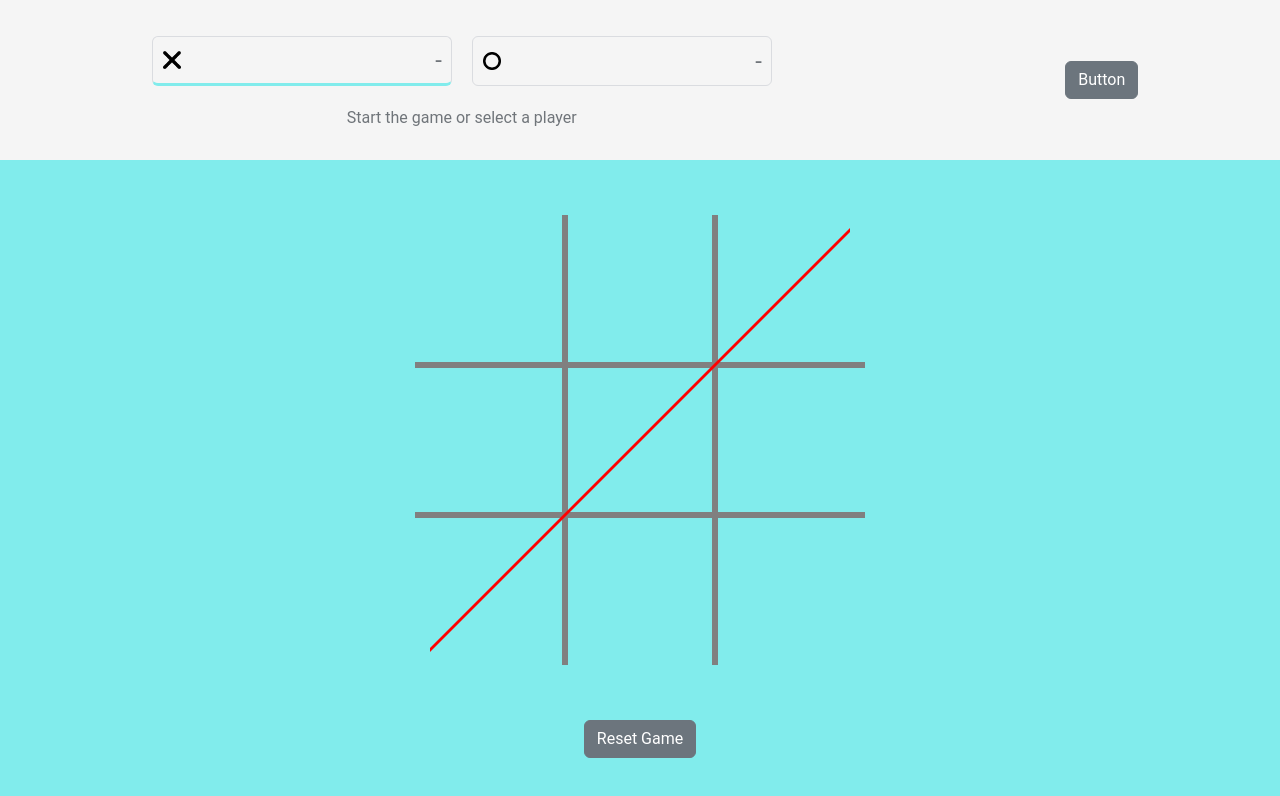
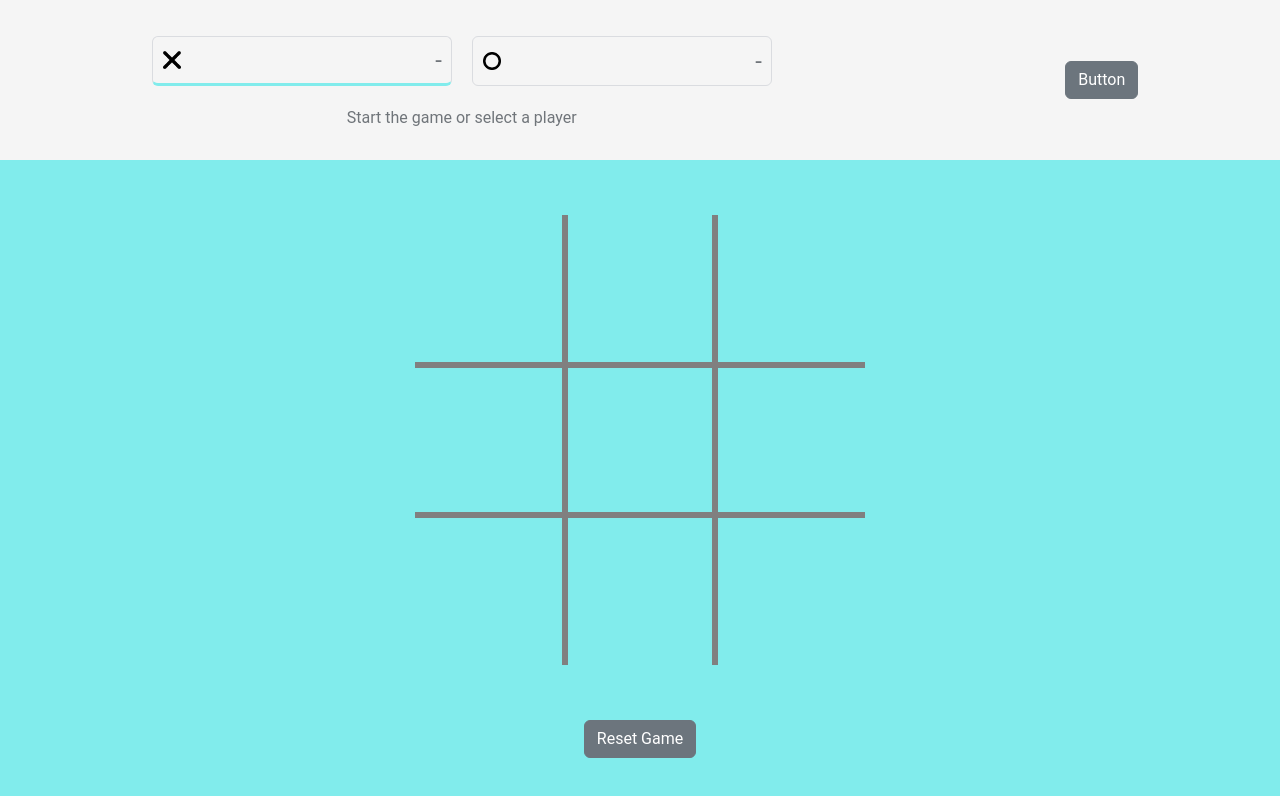
Before and after one commit to BucataruIoan1/TicTacToe, an Angular app: page / in a window 1280 px wide. Shown: the top 796 px of the page. Built offline with nearby package versions, Linux system fonts and the light colour scheme.

Commit message:
Add strike functionality

```diff
--- a/src/app/board/board.component.css
+++ b/src/app/board/board.component.css
@@ -112,7 +112,7 @@
     align-items: center;
 }
 
-.strike-container {
+.strike-container{
     position: absolute;
     top: 0;
     left: 0;
--- a/src/app/board/board.component.html
+++ b/src/app/board/board.component.html
@@ -19,8 +19,14 @@
             (click)="clickedBox(i)">
         </div>
         </div>
-        <div class="strike-container">
-            <div class="strike strike-diagonal-2"></div>
+        <div [ngClass]="isStrikeRow1 ? 'strike-container' : ''" [ngClass]="isStrikeRow2 ? 'strike-container' : ''"
+            [ngClass]="isStrikeRow3 ? 'strike-container' : ''" [ngClass]="isStrikeColumn1 ? 'strike-container' : ''"
+            [ngClass]="isStrikeColumn2 ? 'strike-container' : ''" [ngClass]="isStrikeColumn3 ? 'strike-container' : ''"
+            [ngClass]="isStrikeDiagonal1 ? 'strike-container' : ''" [ngClass]="isStrikeDiagonal2 ? 'strike-container' : ''">
+            <div [ngClass]="isStrikeRow1 ? 'strike strike-row-1' : isStrikeRow2 ? 'strike strike-row-2' : isStrikeRow3 ? 'strike strike-row-3' :
+                isStrikeColumn1 ? 'strike strike-column-1' : isStrikeColumn2 ? 'strike strike-column-2' : isStrikeColumn3 ? 'strike strike-column-3' :
+                isStrikeDiagonal1 ? 'strike strike-diagonal-1' : isStrikeDiagonal2 ? 'strike strike-diagonal-2' : ''">
+            </div>
         </div>
     </div>
 
--- a/src/app/board/board.component.ts
+++ b/src/app/board/board.component.ts
@@ -29,6 +29,14 @@ export class BoardComponent implements OnInit {
   ];
   isBoxDisabled: boolean[] = [false, false, false, false, false, false, false, false, false];
   isGameOver: boolean = false;
+  isStrikeRow1: boolean = false;
+  isStrikeRow2: boolean = false;
+  isStrikeRow3: boolean = false;
+  isStrikeColumn1: boolean = false;
+  isStrikeColumn2: boolean = false;
+  isStrikeColumn3: boolean = false;
+  isStrikeDiagonal1: boolean = false;
+  isStrikeDiagonal2: boolean = false;
 
   clickedBox(index: number) {
     if(!this.isGameOver) {
@@ -68,6 +76,32 @@ export class BoardComponent implements OnInit {
       ) {
         // X player wins
         console.log("X player wins");
+        if(this.isBoxXPress[box1] === this.isBoxXPress[0] && this.isBoxXPress[box1] === this.isBoxXPress[1] &&
+          this.isBoxXPress[box1] === this.isBoxXPress[2]) {
+            this.isStrikeRow1 = true;
+        } else if(this.isBoxXPress[box1] === this.isBoxXPress[3] && this.isBoxXPress[box1] === this.isBoxXPress[4] &&
+          this.isBoxXPress[box1] === this.isBoxXPress[5]) {
+            this.isStrikeRow2 = true;
+        } else if(this.isBoxXPress[box1] === this.isBoxXPress[6] && this.isBoxXPress[box1] === this.isBoxXPress[7] &&
+          this.isBoxXPress[box1] === this.isBoxXPress[8]) {
+            this.isStrikeRow3 = true;
+        } else if(this.isBoxXPress[box1] === this.isBoxXPress[0] && this.isBoxXPress[box1] === this.isBoxXPress[3] &&
+          this.isBoxXPress[box1] === this.isBoxXPress[6]) {
+            this.isStrikeColumn1 = true;
+        } else if(this.isBoxXPress[box1] === this.isBoxXPress[1] && this.isBoxXPress[box1] === this.isBoxXPress[4] &&
+          this.isBoxXPress[box1] === this.isBoxXPress[7]) {
+            this.isStrikeColumn2 = true;
+        } else if(this.isBoxXPress[box1] === this.isBoxXPress[2] && this.isBoxXPress[box1] === this.isBoxXPress[5] &&
+          this.isBoxXPress[box1] === this.isBoxXPress[8]) {
+            this.isStrikeColumn3 = true;
+        } else if(this.isBoxXPress[box1] === this.isBoxXPress[0] && this.isBoxXPress[box1] === this.isBoxXPress[4] &&
+          this.isBoxXPress[box1] === this.isBoxXPress[8]) {
+            this.isStrikeDiagonal1 = true;
+        } else if(this.isBoxXPress[box1] === this.isBoxXPress[2] && this.isBoxXPress[box1] === this.isBoxXPress[4] &&
+          this.isBoxXPress[box1] === this.isBoxXPress[6]) {
+            this.isStrikeDiagonal2 = true;
+        }
+
         this.isGameOver = true;
       } else if (
         this.isBoxOPress[box1] &&
@@ -76,6 +110,31 @@ export class BoardComponent implements OnInit {
       ) {
         // O player wins
         console.log("O player wins");
+        if(this.isBoxOPress[box1] === this.isBoxOPress[0] && this.isBoxOPress[box1] === this.isBoxOPress[1] &&
+          this.isBoxOPress[box1] === this.isBoxOPress[2]) {
+            this.isStrikeRow1 = true;
+        } else if(this.isBoxOPress[box1] === this.isBoxOPress[3] && this.isBoxOPress[box1] === this.isBoxOPress[4] &&
+          this.isBoxOPress[box1] === this.isBoxOPress[5]) {
+            this.isStrikeRow2 = true;
+        } else if(this.isBoxOPress[box1] === this.isBoxOPress[6] && this.isBoxOPress[box1] === this.isBoxOPress[7] &&
+          this.isBoxOPress[box1] === this.isBoxOPress[8]) {
+            this.isStrikeRow3 = true;
+        } else if(this.isBoxOPress[box1] === this.isBoxOPress[0] && this.isBoxOPress[box1] === this.isBoxOPress[3] &&
+          this.isBoxOPress[box1] === this.isBoxOPress[6]) {
+            this.isStrikeColumn1 = true;
+        } else if(this.isBoxOPress[box1] === this.isBoxOPress[1] && this.isBoxOPress[box1] === this.isBoxOPress[4] &&
+          this.isBoxOPress[box1] === this.isBoxOPress[7]) {
+            this.isStrikeColumn2 = true;
+        } else if(this.isBoxOPress[box1] === this.isBoxOPress[2] && this.isBoxOPress[box1] === this.isBoxOPress[5] &&
+          this.isBoxOPress[box1] === this.isBoxOPress[8]) {
+            this.isStrikeColumn3 = true;
+        } else if(this.isBoxOPress[box1] === this.isBoxOPress[0] && this.isBoxOPress[box1] === this.isBoxOPress[4] &&
+          this.isBoxOPress[box1] === this.isBoxOPress[8]) {
+            this.isStrikeDiagonal1 = true;
+        } else if(this.isBoxOPress[box1] === this.isBoxOPress[2] && this.isBoxOPress[box1] === this.isBoxOPress[4] &&
+          this.isBoxOPress[box1] === this.isBoxOPress[6]) {
+            this.isStrikeDiagonal2 = true;
+        }
         this.isGameOver = true;
       }
     }
@@ -88,6 +147,14 @@ export class BoardComponent implements OnInit {
         this.isBoxXPress[i] = false;
         this.isBoxDisabled[i] = false;
         this.currentTurnNumber = 0;
+        this.isStrikeRow1 = false;
+        this.isStrikeRow2 = false;
+        this.isStrikeRow3 = false;
+        this.isStrikeColumn1 = false;
+        this.isStrikeColumn2 = false;
+        this.isStrikeColumn3 = false;
+        this.isStrikeDiagonal1 = false;
+        this.isStrikeDiagonal2 = false;
         this.isGameOver = false;
       }, 500)
 
```
